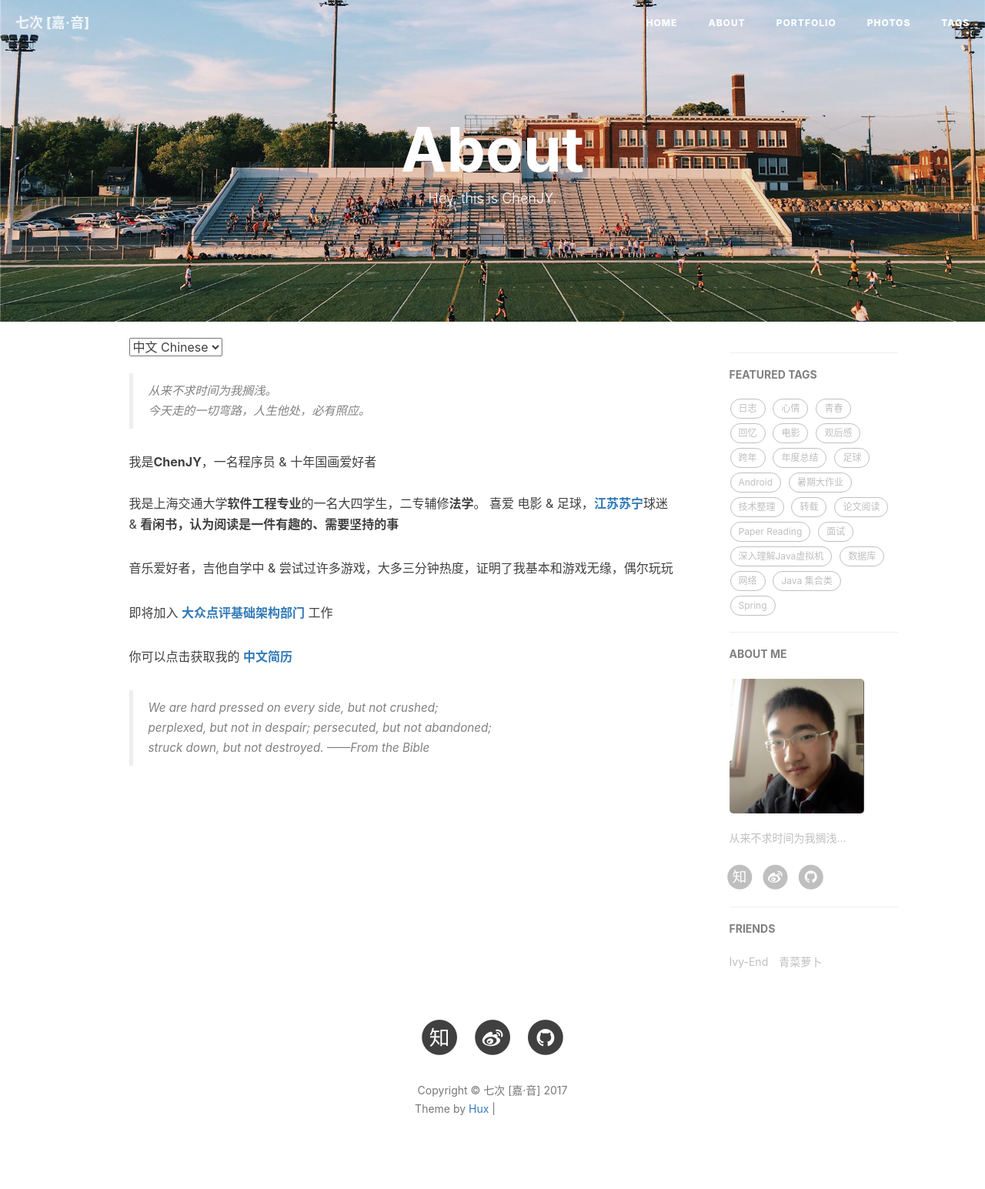
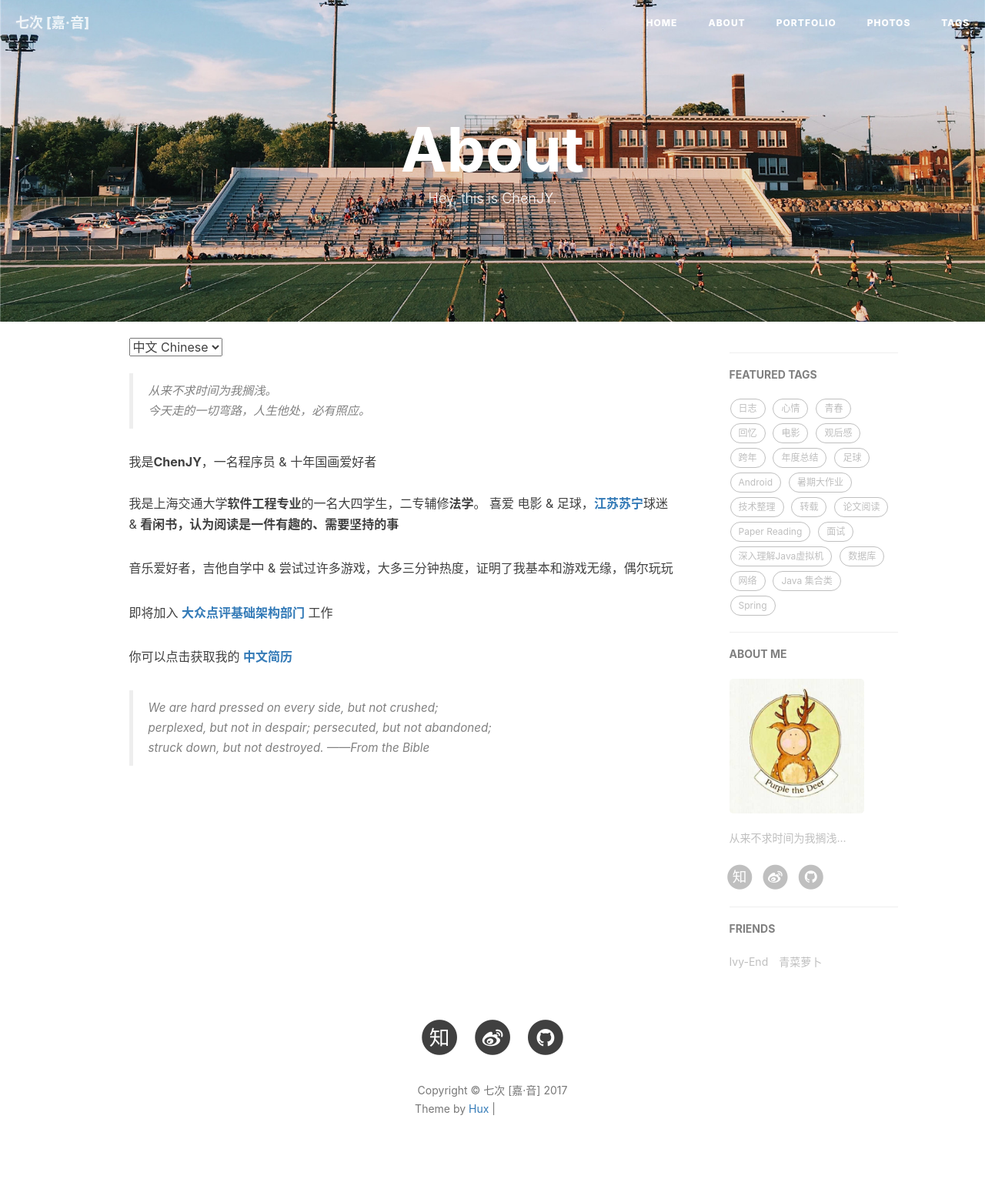
Before and after one commit to jiayangchen/jiayangchen.github.io, a Jekyll site: the page built from about.html, in a window 1280 px wide. Shown: the whole page at 77% size. Built offline with Jekyll 4.4.1, drawn with Linux system fonts in a browser that asks for light colours; nearby versions of some CDN libraries; comment, search, counter and statistics services are not loaded; grey boxes are pictures that could not be loaded.

Commit message:
update my avatar and pagenumber

```diff
--- a/_config.yml
+++ b/_config.yml
@@ -21,7 +21,7 @@
 # from 2016, 'pygments' is unsupported on GitHub Pages. Use 'rouge' for highlighting instead.
 highlighter: rouge
 permalink: pretty
-paginate: 10
+paginate: 15
 exclude: ["less","node_modules","Gruntfile.js","package.json","README.md","README.zh.md"]
 anchorjs: true                          # if you want to customize anchor. check out line:181 of `post.html`
 
@@ -63,7 +63,7 @@
 # Sidebar settings
 sidebar: true                           # whether or not using Sidebar.
 sidebar-about-description: "从来不求时间为我搁浅..."
-sidebar-avatar: /img/avatar-chen.jpg      # use absolute URL, seeing it's used in both `/` and `/about/`
+sidebar-avatar: /img/avatar.jpg      # use absolute URL, seeing it's used in both `/` and `/about/`
 
 
 
```
Also changed, not shown: img/avatar.jpg (added).
